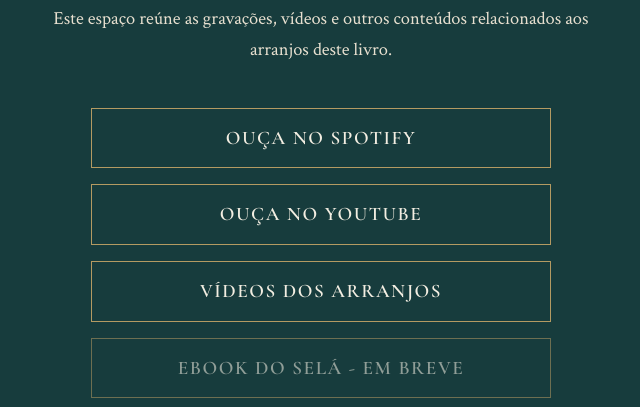
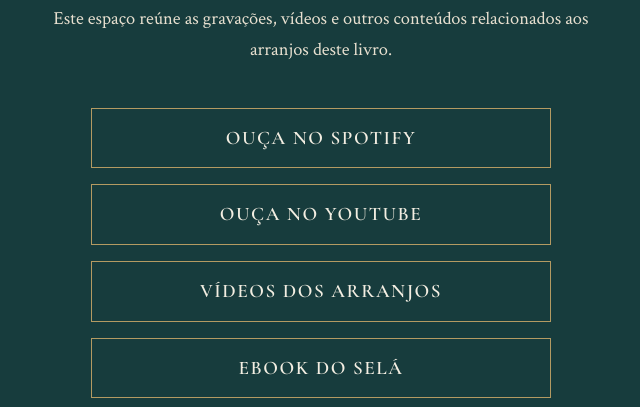
Before and after one commit to MrJasonMartins/sela, a plain HTML site: page index.html in a window 1280 px wide. Shown: the part 393-800 px from the top of the page, without its empty margins (319-959 px from the left). Drawn offline with nearby package versions, Linux system fonts and the light colour scheme.

Commit message:
Update index.html

```diff
--- a/index.html
+++ b/index.html
@@ -140,18 +140,6 @@
             border-color: var(--dourado);
         }
 
-        .botao-em-breve {
-            opacity: 0.55;
-            cursor: default;
-            pointer-events: none;
-        }
-
-        .botao-em-breve:hover {
-            background-color: transparent;
-            color: var(--marfim);
-            border-color: var(--dourado);
-        }
-
         .sobre {
             max-width: 590px;
             margin: 0 auto;
@@ -251,11 +239,13 @@
                     Vídeos dos arranjos
                 </a>
 
-                <span
-                    class="botao botao-em-breve"
-                    aria-disabled="true">
-                    Ebook do Selá - em breve
-                </span>
+                <a
+                    href="https://p.eduzz.com/3157602"
+                    class="botao"
+                    target="_blank"
+                    rel="noopener noreferrer">
+                    Ebook do Selá
+                </a>
 
                 <a
                     href="https://www.instagram.com/mrjasonmartins/"
```
